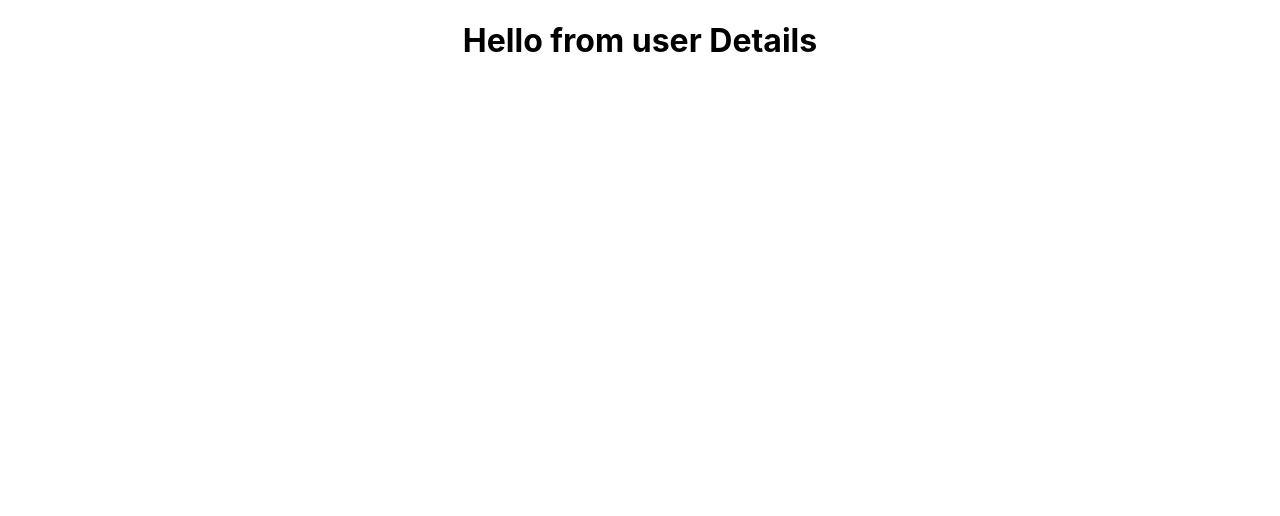
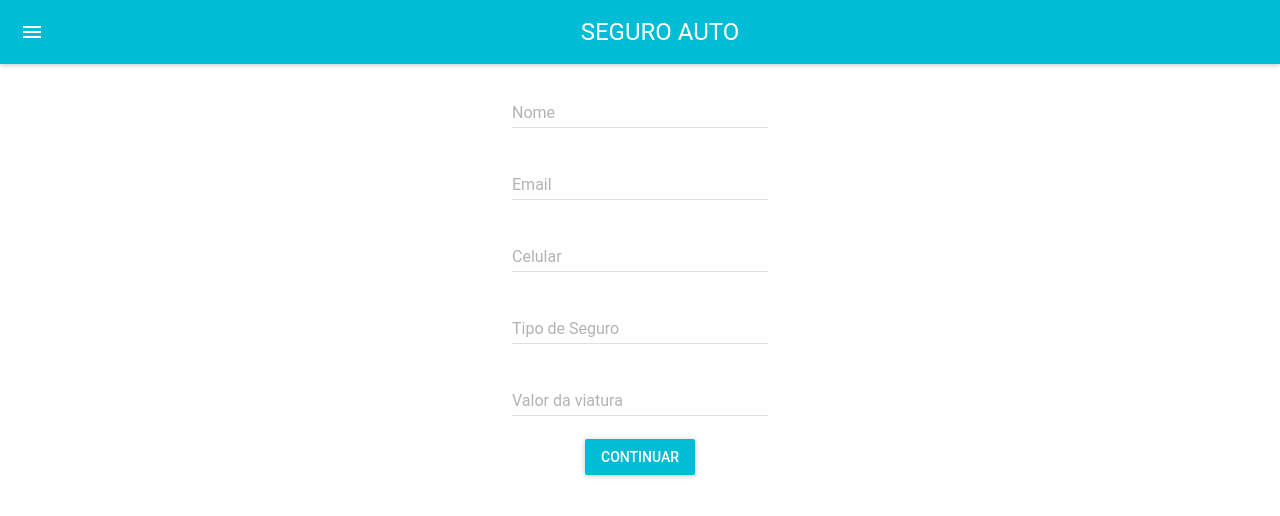
Before and after one commit to Fausio/seguro.auto.react, a React (Create React App) app: page / in a window 1280 px wide. Shown: the top 516 px of the page. Built offline with nearby package versions, Linux system fonts and the light colour scheme.

Commit message:
text fild

```diff
--- a/package.json
+++ b/package.json
@@ -20,7 +20,6 @@
   },
   "eslintConfig": {
     "extends": [
-      "react-app",
       "react-app/jest"
     ]
   },
@@ -40,6 +39,7 @@
     "@babel/core": "^7.21.3",
     "@babel/eslint-parser": "^7.21.3",
     "babel-eslint": "^10.1.0",
-    "eslint": "^8.36.0"
+    "eslint": "^8.36.0",
+    "eslint-config-react-app": "^7.0.1"
   }
 }
--- a/src/components/UserDetails.js
+++ b/src/components/UserDetails.js
@@ -1,11 +1,76 @@
 import React, { Component } from 'react'
+import MuiThemeProvider from 'material-ui/styles/MuiThemeProvider'
+import TextField from 'material-ui/TextField'
+import RaisedButton from 'material-ui/RaisedButton'
+import AppBar from 'material-ui/AppBar'
 
 export default class UserDetails extends Component {
-  render() {
-    return (
-      <div>
-        <h1>Hello from user Details</h1>
-      </div>
-    )
-  }
+
+    Continue = e => {
+        e.preventDefault();
+        this.props.nextStep();
+    }
+
+
+
+    render() {
+
+        const { values, handleChange } = this.props;
+
+        const styles = {
+            button: {
+                margin: 15
+            }
+        }
+
+        return (
+            <MuiThemeProvider>
+                <React.Fragment>
+                    <AppBar title="SEGURO AUTO " />
+
+                    <TextField hintText="Adicione o seu nome"
+                        floatingLabelText="Nome"
+                        onChange={handleChange('name')}
+                        defaultValue={values.name} />
+                    <br />
+
+                    <TextField hintText="Adicione o seu email"
+                        floatingLabelText="Email"
+                        onChange={handleChange('email')}
+                        defaultValue={values.name} />
+                    <br />
+
+                    <TextField hintText="Adicione o seu numero de celular"
+                        floatingLabelText="Celular"
+                        onChange={handleChange('phone')}
+                        defaultValue={values.name} />
+                    <br />
+
+                    <TextField hintText="Adicione o tipo de seguro"
+                        floatingLabelText="Tipo de Seguro"
+                        onChange={handleChange('insurerType')}
+                        defaultValue={values.name} />
+                    <br />
+
+                    <TextField hintText="Valor de compra da viatura"
+                        floatingLabelText="Valor da viatura"
+                        onChange={handleChange('carPrice')}
+                        defaultValue={values.name} />
+                    <br />
+
+
+                    <RaisedButton
+                        label="Continuar"
+                        primary={true}
+                        style={styles.button}
+                        onClick={this.Continue} />
+
+
+
+
+
+                </React.Fragment>
+            </MuiThemeProvider>
+        )
+    }
 }
```
